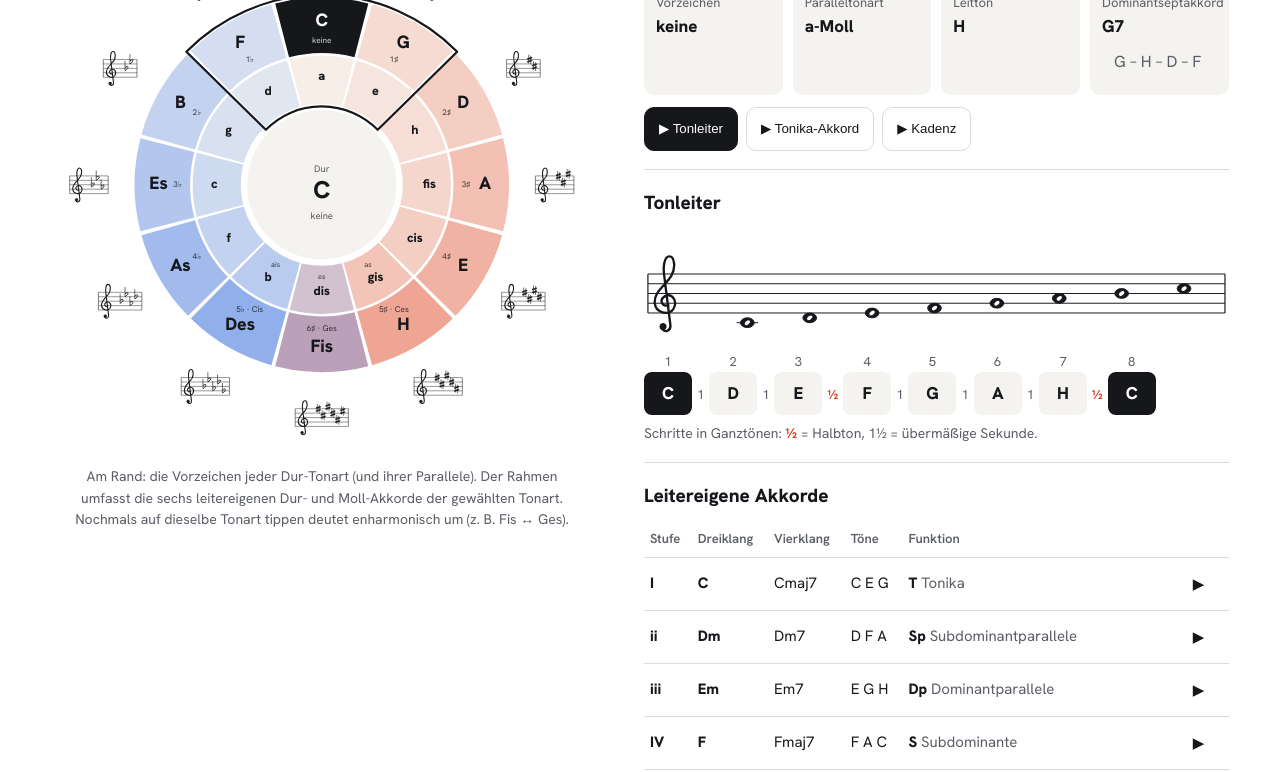
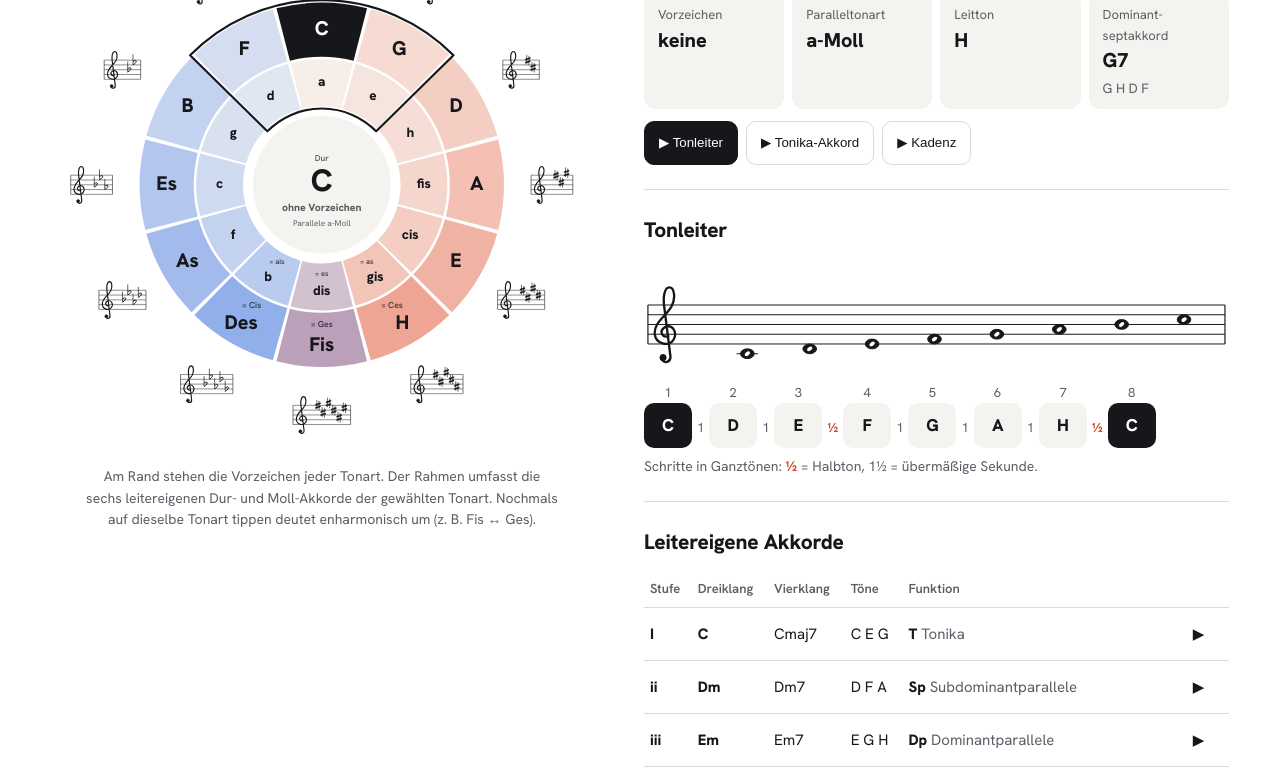
Before and after one commit to petrep-1/quintenzirkel-info, a plain HTML site: page index.html in a window 1280 px wide. Shown: the part 215-987 px from the top of the page. Drawn offline with Linux system fonts and the light colour scheme.

Commit message:
Quintenzirkel: Vorzeichen-Notenzeilen, Violin-/Bassschlüssel, Design überarbeitet
Co-Authored-By: Claude Opus 5.5 <noreply@anthropic.com>
Claude-Session: https://claude.ai/code/session_016wk7dhLfKgCBFWekGw6AVi

```diff
--- a/index.html
+++ b/index.html
@@ -19,51 +19,51 @@ body{margin:0;background:var(--bg);color:var(--ink);font:16px/1.55 "Hanken Grote
 .wrap{max-width:1240px;margin:auto;display:grid;grid-template-columns:minmax(0,1fr) minmax(0,1.08fr);gap:clamp(20px,4vw,56px)}
 header{max-width:1240px;margin:0 auto 18px;display:flex;flex-wrap:wrap;gap:12px 24px;align-items:end;justify-content:space-between}
 h1{font-size:clamp(32px,4vw,46px);line-height:1.05;margin:0;font-weight:800;letter-spacing:-.02em}
-h2{font-size:19px;margin:0 0 10px;font-weight:800}
+h2{font-size:21px;margin:0 0 12px;font-weight:800;letter-spacing:-.01em}
 .seg{display:inline-flex;border:1.5px solid var(--ink);border-radius:999px;overflow:hidden}
-.seg button{border:0;background:none;color:var(--ink);font:600 14px/1 inherit;padding:0 14px;min-height:40px;cursor:pointer}
+.seg button{border:0;background:none;color:var(--ink);font:600 14px/1 inherit;padding:0 14px;min-height:40px;cursor:pointer}.seg button:not([aria-pressed=true]):hover{background:var(--soft)}
 .seg button[aria-pressed=true]{background:var(--ink);color:var(--bg)}
 .circ{position:sticky;top:14px;align-self:start}
-#wheel{width:100%;max-width:680px;aspect-ratio:1;display:block;margin:auto;touch-action:manipulation}
-#wheel .s,#wheel .ks{cursor:pointer}#wheel .ks *{stroke:var(--ink)}#wheel .ks rect{stroke:none}#wheel .s path{transition:fill .25s}#wheel text{pointer-events:none;text-anchor:middle;dominant-baseline:middle;fill:var(--ink)}
+#wheel{width:100%;max-width:700px;aspect-ratio:1;display:block;margin:auto;touch-action:manipulation}
+#wheel .s,#wheel .ks{cursor:pointer}#wheel .ks *{stroke:var(--ink)}#wheel .ks rect[fill=transparent]{stroke:none}#wheel .ks:hover rect[fill=transparent]{fill:var(--soft)}#wheel .s path{transition:fill .25s}#wheel text{pointer-events:none;text-anchor:middle;dominant-baseline:middle;fill:var(--ink)}
 #wheel .s:hover path{filter:brightness(.94)}#wheel .s:focus{outline:none}#wheel .s:focus-visible path{stroke:var(--ink);stroke-width:3}
 #wheel .on path{fill:var(--ink)!important}#wheel .on text{fill:var(--bg)}
 #win{transition:transform .55s cubic-bezier(.3,.7,.2,1);transform-origin:300px 300px}
-.tg{display:flex;flex-wrap:wrap;gap:8px}.legend{font-size:14px;color:var(--mute);max-width:580px;margin:10px auto 0;text-align:center;text-wrap:balance}
-.panel>section{padding:18px 0;border-top:1px solid var(--line)}.panel>section:first-child{border:0;padding-top:0}
+.tg{display:flex;flex-wrap:wrap;gap:8px}.legend{font-size:14px;color:var(--mute);max-width:560px;margin:10px auto 0;text-align:center;text-wrap:balance}
+.panel>section{padding:24px 0;border-top:1px solid var(--line)}.panel>section:first-child{border:0;padding-top:0}
 .title{display:flex;flex-wrap:wrap;align-items:baseline;gap:6px 16px}
-.kname{font-size:clamp(36px,5vw,52px);font-weight:800;line-height:1.05;letter-spacing:-.02em}
+.kname{font-size:clamp(40px,5.5vw,60px);font-weight:800;line-height:1.05;letter-spacing:-.02em}
 .sub{color:var(--mute)}
 .btns{display:flex;flex-wrap:wrap;gap:8px;margin-top:12px}
 .b{border:1.5px solid var(--line);background:var(--bg);color:var(--ink);font:600 15px/1.2 inherit;padding:9px 14px;min-height:44px;border-radius:10px;cursor:pointer;white-space:nowrap}
-.b:hover{border-color:var(--ink)}.b:focus-visible,.seg button:focus-visible{outline:3px solid var(--flat);outline-offset:2px}
+.b{transition:border-color .15s,background .15s}.b:hover{border-color:var(--ink);background:var(--soft)}.b.pri:hover{background:var(--ink);opacity:.88}.b:focus-visible,.seg button:focus-visible{outline:3px solid var(--flat);outline-offset:2px}
 .b.pri{background:var(--ink);color:var(--bg);border-color:var(--ink)}
-.facts{display:grid;grid-template-columns:repeat(auto-fit,minmax(125px,1fr));gap:10px;margin-top:14px}
-.facts div{background:var(--soft);border-radius:10px;padding:10px 12px}.facts span{display:block;font-size:13px;color:var(--mute)}.facts b{font-size:17px}
+.facts{display:grid;grid-template-columns:repeat(4,minmax(0,1fr));gap:8px;margin-top:16px}
+.facts>div{background:var(--soft);border-radius:12px;padding:12px 14px}.facts span{display:block;font-size:13px;color:var(--mute);margin-bottom:2px}.facts b{font-size:20px;line-height:1.2}.facts .sub{font-size:13.5px;margin-top:4px;line-height:1.35}
 .staff{width:100%;height:auto;display:block;margin-top:8px}.staff *{stroke:var(--ink)}
 .chips{display:flex;flex-wrap:wrap;gap:4px;align-items:end}
 .chip{text-align:center;min-width:48px}.chip i{display:block;font-style:normal;font-size:13px;color:var(--mute)}
-.chip b{display:block;background:var(--soft);border-radius:8px;padding:8px 6px;font-size:17px}.chip.t b{background:var(--ink);color:var(--bg)}
+.chip b{display:block;background:var(--soft);border-radius:10px;padding:9px 6px;font-size:17px}.chip.t b{background:var(--ink);color:var(--bg)}
 .chip.alt b{box-shadow:inset 0 0 0 2px var(--sharp)}
 .step{font-size:13px;color:var(--mute);padding:0 1px 10px;align-self:end}.step.h{color:var(--sharp);font-weight:800}
 table{border-collapse:collapse;width:100%;font-size:15px}th,td{text-align:left;padding:8px 6px;border-bottom:1px solid var(--line)}
-th{font-size:13px;color:var(--mute);font-weight:600}td.r{font-weight:800}tbody tr{cursor:pointer}tbody tr:hover{background:var(--soft)}
+th{font-size:13px;color:var(--mute);font-weight:600}td.r{font-weight:800}tbody tr{cursor:pointer}tbody tr{transition:background .12s}tbody tr:hover{background:var(--soft)}
 td .pl{border:0;background:none;color:var(--ink);font-size:15px;min-width:36px;min-height:36px;border-radius:50%;cursor:pointer}
 .prog{display:grid;gap:8px}.prog button{display:flex;flex-wrap:wrap;justify-content:space-between;gap:4px 12px;text-align:left;white-space:normal}
-.prog em{font-style:normal;color:var(--mute);font-weight:400}
+.prog button{align-items:baseline;padding:12px 14px}.prog em{font-style:normal;color:var(--mute);font-weight:400;font-size:14px;margin-left:6px}.prog .cs{font-weight:800;font-size:16px;letter-spacing:.01em}
 .note{font-size:14px;color:var(--mute);margin:8px 0 0}
 .scroll{overflow-x:auto}.fb{min-width:560px;width:100%;height:auto;display:block}
 .top{display:flex;flex-wrap:wrap;gap:10px;align-items:center;justify-content:space-between;margin-bottom:8px}
 @media(max-width:900px){.wrap{grid-template-columns:minmax(0,1fr)}.circ{position:static}}
-@media(max-width:600px){table{font-size:13px}.ct td .sub,.ct th:nth-child(4),.ct td:nth-child(4){display:none}th,td{padding:8px 4px}.chip{min-width:40px}.chip b{font-size:15px}}
+@media(max-width:600px){.facts{grid-template-columns:repeat(2,minmax(0,1fr))}table{font-size:13px}.ct td .sub,.ct th:nth-child(4),.ct td:nth-child(4){display:none}th,td{padding:8px 4px}.chip{min-width:40px}.chip b{font-size:15px}}
 @media(prefers-reduced-motion:reduce){#win,#wheel .s path{transition:none}}
 </style></head><body>
 <div class="band">
 <header><div><h1>Quintenzirkel</h1><div class="sub">Tippe eine Tonart an – außen Dur, innen Moll.</div></div><div class="tg">
 <div class="seg" role="group" aria-label="Notennamen"><button data-sys="de">Deutsch (H/B)</button><button data-sys="int">International (B/B♭)</button></div><div class="seg" role="group" aria-label="Notenschlüssel"><button data-clef="g">Violinschlüssel</button><button data-clef="f">Bassschlüssel</button></div></div></header>
 <div class="wrap">
-<div class="circ"><svg id="wheel" viewBox="-128 -118 856 836" role="img" aria-label="Quintenzirkel"></svg>
-<p class="legend">Am Rand: die Vorzeichen jeder Dur-Tonart (und ihrer Parallele). Der Rahmen umfasst die sechs leitereigenen Dur- und Moll-Akkorde der gewählten Tonart. Nochmals auf dieselbe Tonart tippen deutet enharmonisch um (z. B. Fis ↔ Ges).</p></div>
+<div class="circ"><svg id="wheel" viewBox="-140 -116 880 832" role="img" aria-label="Quintenzirkel"></svg>
+<p class="legend">Am Rand stehen die Vorzeichen jeder Tonart. Der Rahmen umfasst die sechs leitereigenen Dur- und Moll-Akkorde der gewählten Tonart. Nochmals auf dieselbe Tonart tippen deutet enharmonisch um (z. B. Fis ↔ Ges).</p></div>
 <div class="panel" id="panel" aria-live="polite"></div>
 </div></div>
 <script>
@@ -120,17 +120,17 @@ function fillFor(p,k){const c=p===0?0:p===6?6:p<6?p:12-p,mix=p===6?'color-mix(in
 function drawWheel(){let h='';
   for(let p=0;p<12;p++){const a=p*30,cur=pOf(st.n)===p,n=cur?st.n:prim(p),o=alt(p)!==undefined?(n===prim(p)?alt(p):prim(p)):null;
     for(const mode of['dur','moll']){const D=mode==='dur',[r1,r2]=D?[208,296]:[128,204],on=cur&&st.mode===mode;
-      const [x1,y1]=xy(D?258:170,a),[x2,y2]=xy(D?228:146,a);
-      const big=kName(n,mode).replace(/-(Dur|Moll)$/,''),small=D?sigTxt(n).replace(' ','')+(o!==null?' · '+kName(o,mode).replace(/-Dur$/,''):''):(o!==null?kName(o,mode).replace(/-Moll$/,''):'');
+      const [x1,y1]=xy(o!==null?(D?262:174):(D?252:166),a),[x2,y2]=xy(D?228:146,a);
+      const big=kName(n,mode).replace(/-(Dur|Moll)$/,''),small=o!==null?'= '+kName(o,mode).replace(/-(Dur|Moll)$/,''):'';
       h+=`<g class="s${on?' on':''}" tabindex="0" role="button" aria-label="${kName(n,mode)}" data-p="${p}" data-m="${mode}"><path d="${sec(r1,r2,a-14.4,a+14.4)}" style="fill:${fillFor(p,D?1:.6)}"/>
-      <text x="${x1}" y="${y1}" font-size="${D?(big.length>3?22:28):(big.length>3?16:20)}" font-weight="800">${big}</text>
-      <text x="${x2}" y="${y2}" font-size="${D?13:11.5}" opacity=".8">${small}</text></g>`}}
-  for(let p=0;p<12;p++){const n=pOf(st.n)===p?st.n:prim(p),w=56+Math.abs(n)*11+6,k=.7,[cx,cy]=xy(368,p*30).map(Number),on=pOf(st.n)===p;
-    h+=`<g class="ks" tabindex="-1" data-p="${p}" data-m="dur" aria-hidden="true">${on?`<rect x="${(cx-w*k/2-6).toFixed(1)}" y="${(cy-38).toFixed(1)}" width="${(w*k+12).toFixed(1)}" height="76" rx="8" fill="var(--soft)"/>`:`<rect x="${(cx-w*k/2-6).toFixed(1)}" y="${(cy-34).toFixed(1)}" width="${(w*k+12).toFixed(1)}" height="68" fill="transparent"/>`}<g transform="translate(${(cx-w*k/2).toFixed(1)} ${(cy-60*k).toFixed(1)}) scale(${k})">${sigBase(n,w)}</g></g>`}
+      <text x="${x1}" y="${y1}" font-size="${D?(big.length>3?25:32):(big.length>3?17:22)}" font-weight="800">${big}</text>
+      <text x="${x2}" y="${y2}" font-size="${D?14:12}" font-weight="600" opacity=".75">${small}</text></g>`}}
+  for(let p=0;p<12;p++){const n=pOf(st.n)===p?st.n:prim(p),w=56+Math.abs(n)*11+6,k=.78,[cx,cy]=xy(374,p*30).map(Number),on=pOf(st.n)===p;
+    h+=`<g class="ks" tabindex="-1" data-p="${p}" data-m="dur" aria-hidden="true">${on?`<rect x="${(cx-w*k/2-6).toFixed(1)}" y="${(cy-41).toFixed(1)}" width="${(w*k+12).toFixed(1)}" height="82" rx="10" fill="var(--bg)" stroke="var(--ink)" stroke-width="2"/>`:`<rect x="${(cx-w*k/2-6).toFixed(1)}" y="${(cy-34).toFixed(1)}" width="${(w*k+12).toFixed(1)}" height="68" fill="transparent"/>`}<g transform="translate(${(cx-w*k/2).toFixed(1)} ${(cy-60*k).toFixed(1)}) scale(${k})">${sigBase(n,w)}</g></g>`}
   h+=`<g id="win" style="transform:rotate(${rot}deg)"><path d="${sec(124,300,-45.5,45.5)}" fill="none" stroke="var(--ink)" stroke-width="3.5" stroke-linejoin="round"/></g>
-  <circle cx="300" cy="300" r="118" fill="var(--soft)"/><text x="300" y="276" font-size="15" opacity=".7">${st.mode==='dur'?'Dur':'Moll'}</text>
-  <text x="300" y="312" font-size="${kName(st.n,st.mode).length>8?30:38}" font-weight="800">${kName(st.n,st.mode).replace(/-(Dur|Moll)$/,'')}</text>
-  <text x="300" y="350" font-size="15" opacity=".7">${sigTxt(st.n)}</text>`;
+  <circle cx="300" cy="300" r="120" fill="var(--bg)"/><circle cx="300" cy="300" r="112" fill="var(--soft)"/><text x="300" y="258" font-size="14" font-weight="600" opacity=".65">${st.mode==='dur'?'Dur':'Moll'}</text>
+  <text x="300" y="298" font-size="${kName(st.n,st.mode).length>8?40:50}" font-weight="800">${kName(st.n,st.mode).replace(/-(Dur|Moll)$/,'')}</text>
+  <text x="300" y="338" font-size="17" font-weight="700" style="fill:${st.n>0?'var(--sharp)':st.n<0?'var(--flat)':'var(--mute)'}">${st.n?sigTxt(st.n):'ohne Vorzeichen'}</text><text x="300" y="364" font-size="13.5" opacity=".65">Parallele ${kName(st.n,st.mode==='dur'?'moll':'dur')}</text>`;
   W.innerHTML=h}
 
 /* ---- Notenzeile ---- */
@@ -172,9 +172,9 @@ function render(){const {n,mode}=st,v=mode==='dur'?'dur':variant,s=scale(n,mode,
   const rel=[['Dominanttonart',pick(n+1),mode],['Subdominanttonart',pick(n-1),mode],['Paralleltonart',n,par],['Varianttonart',mode==='dur'?pick(n-3):pick(n+3),par],['Doppeldominant-Tonart',pick(n+2),mode]];
   if(e!==null)rel.push(['Enharmonisch',e,mode]);
   let h=`<section><div class="title"><span class="kname">${kName(n,mode)}</span><span class="sub">${enName(tonic(n,mode))} ${mode==='dur'?'major':'minor'}</span></div>
-  <div class="facts"><div><span>Vorzeichen</span><b>${sigTxt(n)}</b>${sig?`<div class="sub">${sig}</div>`:''}</div>
+  <div class="facts"><div><span>Vorzeichen</span><b style="color:${n>0?'var(--sharp)':n<0?'var(--flat)':'inherit'}">${sigTxt(n)}</b>${sig?`<div class="sub">${sig}</div>`:''}</div>
   <div><span>Paralleltonart</span><b>${kName(n,par)}</b></div><div><span>Leitton</span><b>${nn(lt)}</b></div>
-  <div><span>Dominantseptakkord</span><b>${sym(V7,1)}</b><div class="sub">${V7.n4.map(nn).join(' – ')}</div></div></div>
+  <div><span>Dominant&shy;septakkord</span><b>${sym(V7,1)}</b><div class="sub">${V7.n4.map(nn).join(' ')}</div></div></div>
   <div class="btns"><button class="b pri" data-play="sc">▶ Tonleiter</button><button class="b" data-play="c0">▶ Tonika-Akkord</button><button class="b" data-play="cad">▶ Kadenz</button>${e!==null?`<button class="b" data-go="${e},${mode}">⇄ ${kName(e,mode)}</button>`:''}</div></section>`;
   h+=`<section><div class="top"><h2>Tonleiter</h2>${mode==='moll'?`<div class="seg" role="group" aria-label="Moll-Form">${[['nat','natürlich'],['harm','harmonisch'],['mel','melodisch']].map(([k,l])=>`<button data-var="${k}" aria-pressed="${variant===k}">${l}</button>`).join('')}</div>`:''}</div>
   ${staff(s,n)}<div class="chips">${s.map((x,i)=>`<div class="chip${i?'':' t'}${mode==='moll'&&x.a!==nat[i].a?' alt':''}"><i>${i+1}</i><b>${nn(x)}</b></div>${`<div class="step${steps[i]===1?' h':''}">${['','½','1','1½'][steps[i]]}</div>`}`).join('')}<div class="chip t"><i>8</i><b>${nn(s[0])}</b></div></div>
@@ -182,7 +182,7 @@ function render(){const {n,mode}=st,v=mode==='dur'?'dur':variant,s=scale(n,mode,
   h+=`<section><h2>Leitereigene Akkorde</h2><table class="ct"><thead><tr><th>Stufe</th><th>Dreiklang</th><th>Vierklang</th><th>Töne</th><th>Funktion</th><th></th></tr></thead><tbody>
   ${ch.map((c,i)=>`<tr data-play="c${i}"><td class="r">${c.R}</td><td><b>${sym(c)}</b></td><td>${sym(c,1)}</td><td>${c.n3.map(nn).join(' ')}</td><td title="${fn[i][1]}"><b>${fn[i][0]}</b> <span class="sub">${fn[i][1]}</span></td><td><button class="pl" aria-label="${sym(c)} abspielen">▶</button></td></tr>`).join('')}</tbody></table>
   ${mode==='moll'&&variant==='nat'?`<p class="note">In Moll wird die Dominante meist aus harmonisch Moll gebildet: <b>${sym(chord(har,4))}</b> bzw. <b>${sym(chord(har,4),1)}</b> statt ${sym(ch[4])}.</p>`:''}</section>`;
-  h+=`<section><h2>Typische Akkordfolgen</h2><div class="prog">${PR[mode].map((p,k)=>`<button class="b" data-play="p${k}"><span>▶ ${p[0]} <em>${p[1]}</em></span><span>${p[2].map(d=>{const h=typeof d==='string',c=chord(h?har:nat,parseInt(d));return sym(c,p[3])}).join(' – ')}</span></button>`).join('')}</div></section>`;
+  h+=`<section><h2>Typische Akkordfolgen</h2><div class="prog">${PR[mode].map((p,k)=>`<button class="b" data-play="p${k}"><span>▶ ${p[0]} <em>${p[1]}</em></span><span class="cs">${p[2].map(d=>{const h=typeof d==='string',c=chord(h?har:nat,parseInt(d));return sym(c,p[3])}).join(' – ')}</span></button>`).join('')}</div></section>`;
   h+=`<section><h2>Verwandte Tonarten</h2><div class="btns">${rel.map(([l,k,m])=>`<button class="b" data-go="${k},${m}"><span class="sub">${l}:</span> ${kName(k,m)}</button>`).join('')}</div>
   <p class="note">Benachbarte Tonarten im Zirkel unterscheiden sich nur um ein Vorzeichen – Modulationen dorthin klingen besonders natürlich.</p></section>`;
   h+=`<section><h2>Für transponierende Instrumente</h2><table class="stack"><thead><tr><th>Stimme</th><th>notiert in</th><th>Vorzeichen</th></tr></thead><tbody style="cursor:default">
```
